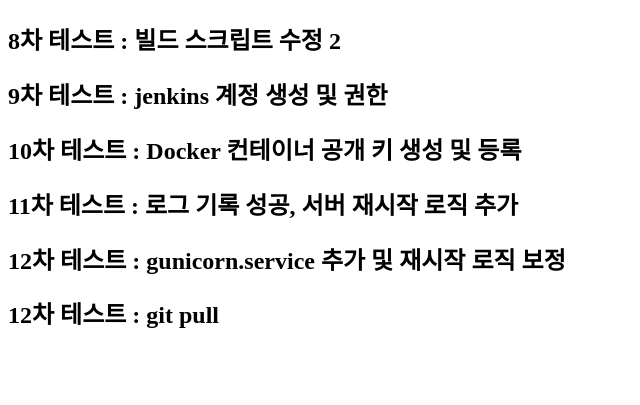
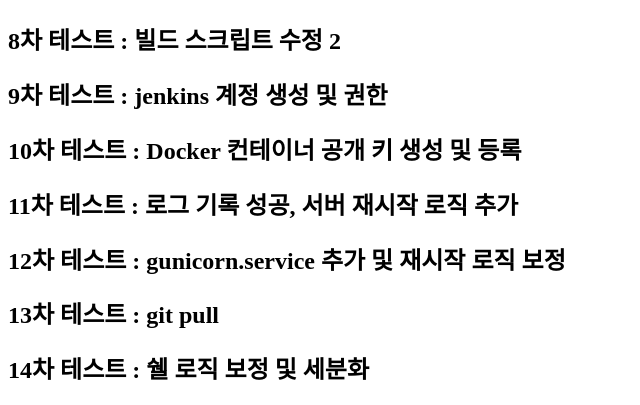
Before and after one commit to integerJI/ioniq5, a Django app: page / in a window 1280 px wide. Shown: the part 559-964 px from the top of the page, without its empty margins (0-640 px from the left). Before the commit the page ends 887 px from the top, so only its background shows below. Run offline with Django 4.2, Linux system fonts and the light colour scheme.

Commit message:
Update index.html

```diff
--- a/app/templates/index.html
+++ b/app/templates/index.html
@@ -30,4 +30,6 @@
 
 <h2>12차 테스트 : gunicorn.service 추가 및 재시작 로직 보정</h2>
 
-<h2>12차 테스트 : git pull </h2>
+<h2>13차 테스트 : git pull </h2>
+
+<h2>14차 테스트 : 쉘 로직 보정 및 세분화</h2>
```
